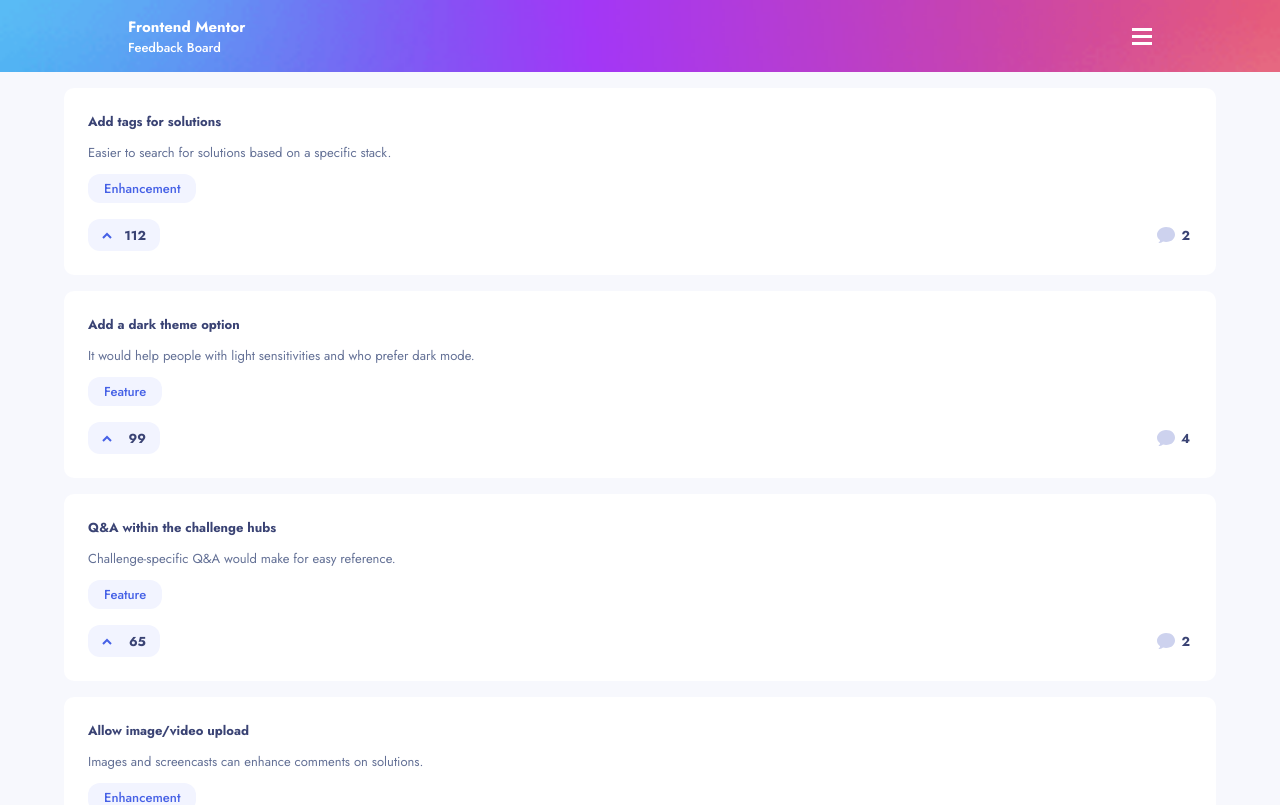
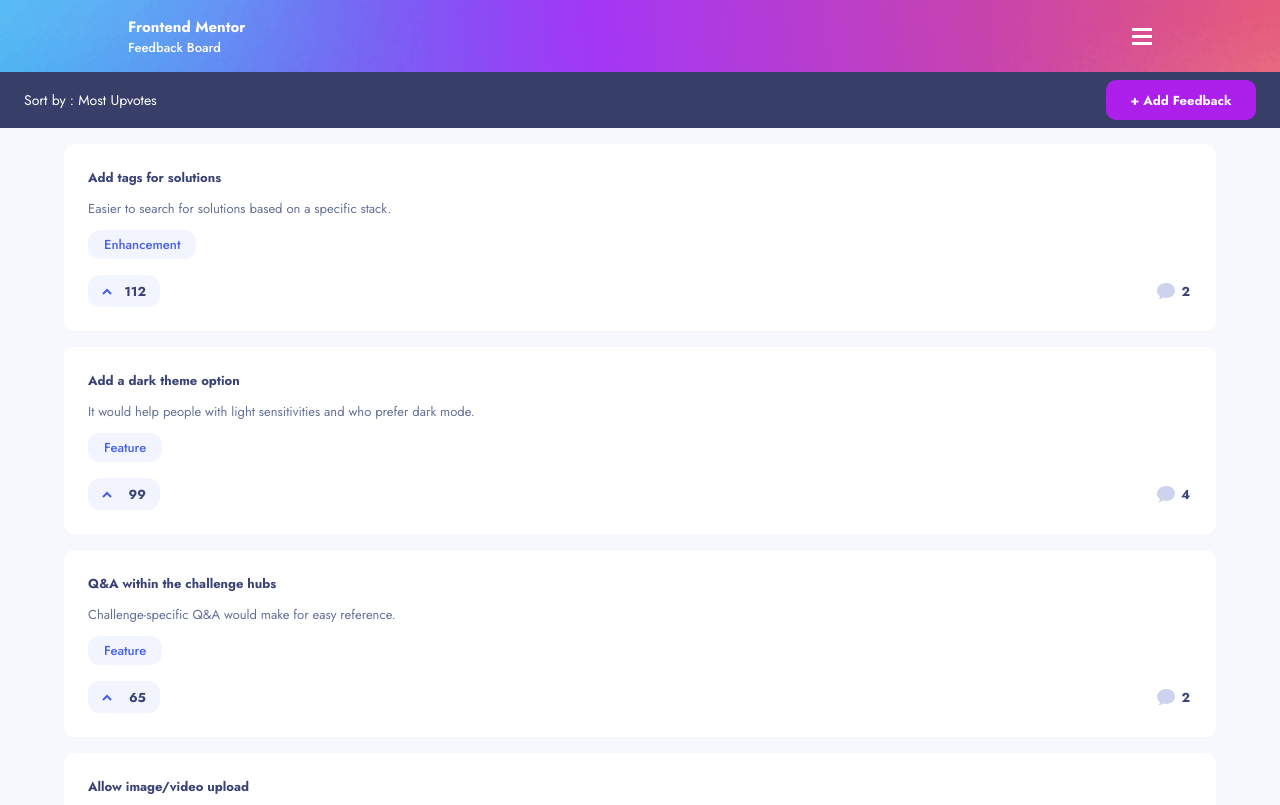
Before and after one commit to konradczarny02/feedback-app, a React (Create React App) app: page / in a window 1280 px wide. Shown: the top 805 px of the page. Built offline with nearby package versions, Linux system fonts and the light colour scheme.

Commit message:
created sort component

```diff
--- a/src/App.tsx
+++ b/src/App.tsx
@@ -7,6 +7,7 @@
 import NavigationProvider from 'providers/NavigationProvider';
 import Background from 'components/atoms/Background/Background';
 import SuggestionsList from 'components/organisms/SuggestionsList/SuggetsionsList';
+import Sort from 'components/organisms/Sort/Sort';
 
 const App = () => {
   return (
@@ -17,6 +18,7 @@
         <Background />
         <Sidebar />
       </NavigationProvider>
+      <Sort />
       <SuggestionsList />
     </ThemeProvider>
   );
--- /dev/null
+++ b/src/components/atoms/AddButton/AddButton.tsx
@@ -0,0 +1,21 @@
+import styled from 'styled-components';
+
+export const AddButtonWrapper = styled.button`
+  width: 150px;
+  font-size: 13px;
+  font-weight: 700;
+  height: 40px;
+  display: flex;
+  justify-content: center;
+  align-items: center;
+  color: ${({ theme }) => theme.colors.white};
+  background-color: ${({ theme }) => theme.colors.pink};
+  border: none;
+  border-radius: 10px;
+`;
+
+const AddButton = () => {
+  return <AddButtonWrapper>+ Add Feedback</AddButtonWrapper>;
+};
+
+export default AddButton;
--- /dev/null
+++ b/src/components/organisms/Sort/Sort.styles.tsx
@@ -0,0 +1,17 @@
+import styled from 'styled-components';
+
+export const SortWrapper = styled.div`
+  width: 100%;
+  height: 56px;
+  padding: 0 24px;
+  background-color: ${({ theme }) => theme.colors.darkGray};
+  display: flex;
+  justify-content: space-between;
+  align-items: center;
+
+  p {
+    font-weight: 400;
+    font-size: 14px;
+    color: ${({ theme }) => theme.colors.white};
+  }
+`;
--- /dev/null
+++ b/src/components/organisms/Sort/Sort.tsx
@@ -0,0 +1,13 @@
+import AddButton from 'components/atoms/AddButton/AddButton';
+import { SortWrapper } from 'components/organisms/Sort/Sort.styles';
+
+const Sort = () => {
+  return (
+    <SortWrapper>
+      <p>Sort by : Most Upvotes</p>
+      <AddButton />
+    </SortWrapper>
+  );
+};
+
+export default Sort;
```
